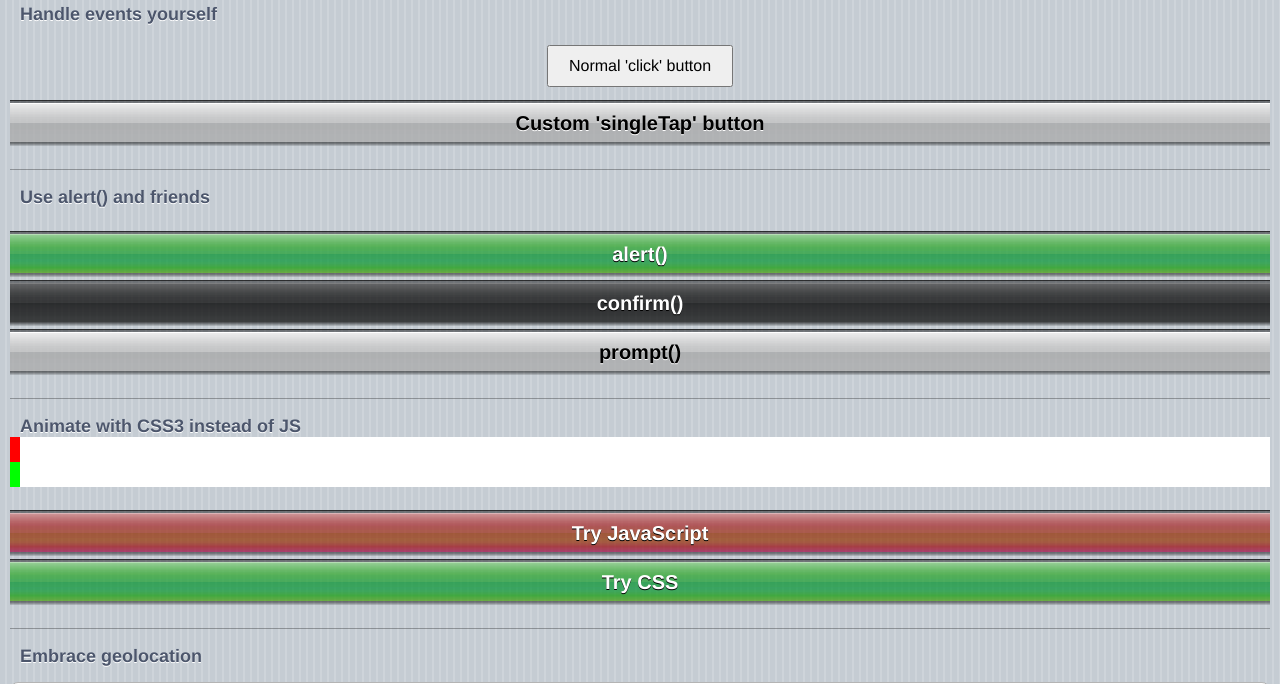
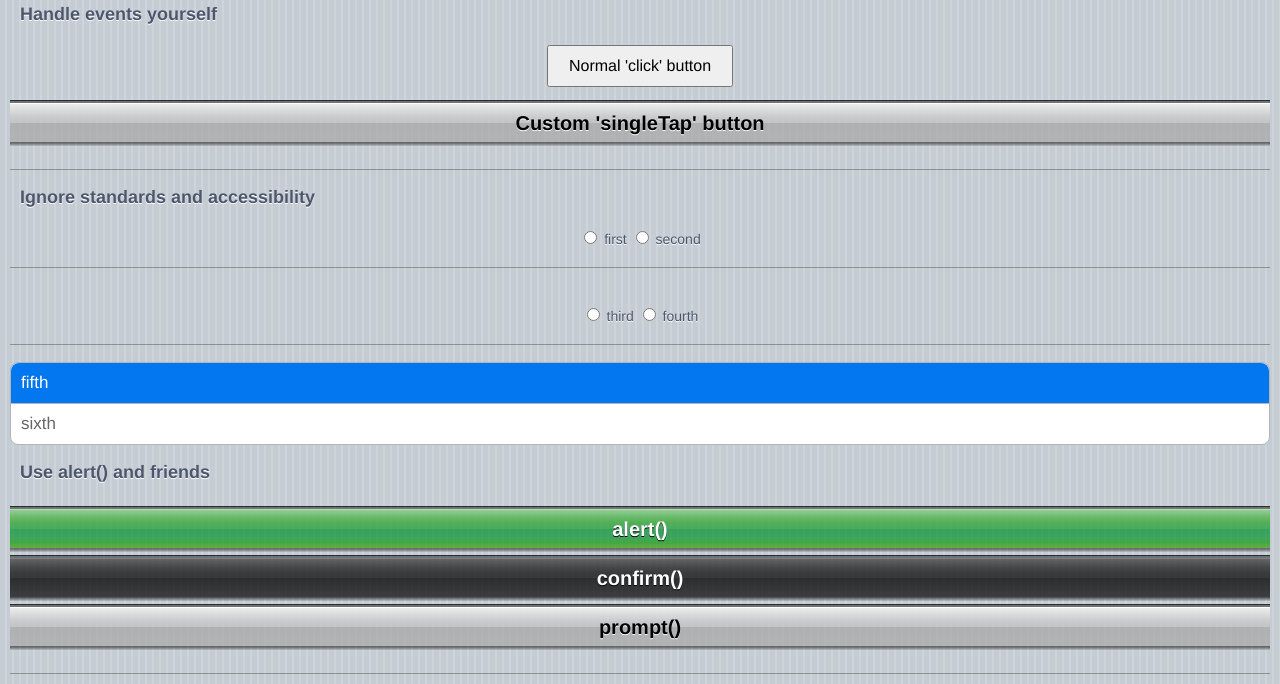
Before and after one commit to jobicoppola/mobilehtml5, a plain HTML site: page index.html in a window 1280 px wide. Shown: the part 55-739 px from the top of the page. Drawn offline with Linux system fonts and the light colour scheme.

Commit message:
added radio example

```diff
--- a/index.html
+++ b/index.html
@@ -42,6 +42,24 @@
     <button id='badbutton'>Normal 'click' button</button>
     <a id='goodbutton' class='button white'>Custom 'singleTap' button</a>
   </p>
+
+  <h1>Ignore standards and accessibility</h1>
+  <p>
+    <input name='badRad' id='rad1' type='radio' />
+    <label for='rad1'>first</label>
+    <input name='badRad' id='rad2' type='radio' />
+    <label for='rad2'>second</label>
+  </p>
+  <p>
+    <input name='betterRad' id='rad3' type='radio' />
+    <label for='rad3' onclick=''>third</label>
+    <input name='betterRad' id='rad4' type='radio' />
+    <label for='rad4' onclick=''>fourth</label>
+  </p>
+  <ul>
+    <li class='bestRad checked' id='rad5'>fifth</li>
+    <li class='bestRad' id='rad6'>sixth</li>
+  </ul>
 
   <h1>Use alert() and friends</h1>
   <p>
@@ -91,7 +109,7 @@
       <li><input type='tel' placeholder='phone number' /></li>
       <li><input type='url' placeholder='url' /></li>
       <li><input type='date' value='2012-04-27' /></li>
-      <li><input type='text' pattern='[0-9]*'/ placeholder='zip' /></li>
+      <li><input type='text' pattern='[0-9]*' placeholder='zip' /></li>
       <li><input type='number' value='10' /></li>
       <li><input type='range' min='1' max='10' value='5' /></li>
       <li><input type='text' placeholder='will autocorrect and autocapitalize' autocorrect='on' autocapitalize='on' /></li>
@@ -166,6 +184,10 @@
         }
         event.preventDefault();
       });
+      $('.bestRad').on('singleTap', function(event, el) {
+        $('.bestRad').removeClass('checked');
+        $(event.target).addClass('checked');
+      });
     });
   </script>
   <script src='vendor/add2home/add2home.js'></script>
--- a/styles/styles.css
+++ b/styles/styles.css
@@ -79,3 +79,14 @@ ul li input[type='range'] {
 .button:active {
   color: #999;
 }
+
+.bestRad {
+  font-weight: normal;
+}
+.bestRad:active {
+  background: #eee;
+}
+.bestRad.checked {
+  background: #0277ef;
+  color: #fff;
+}
```
